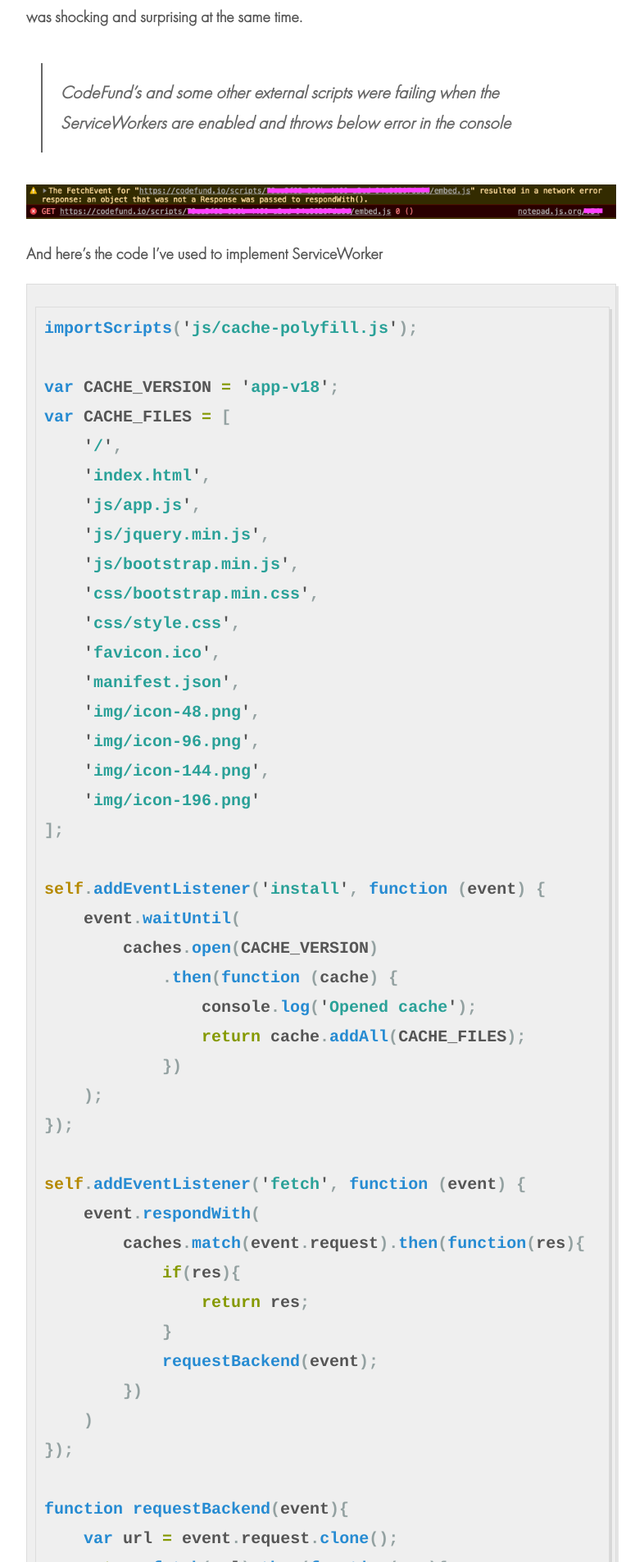
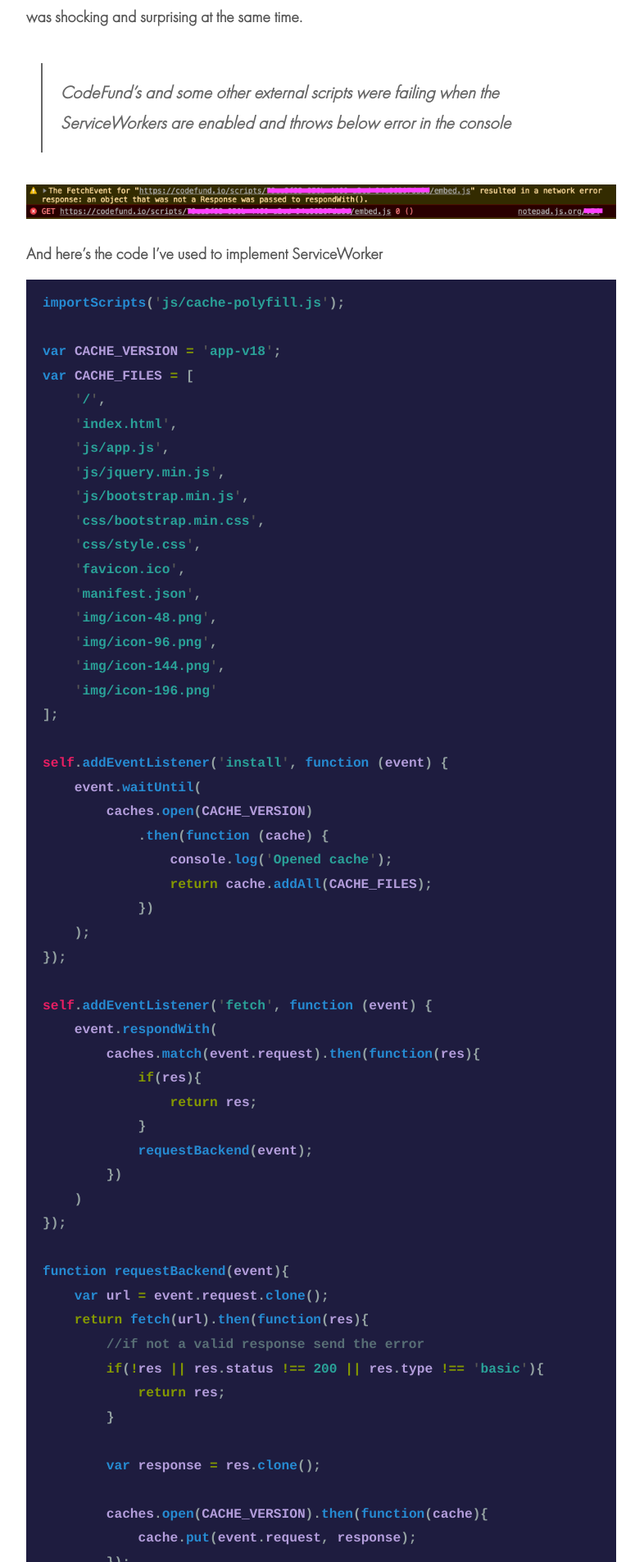
Before and after one commit to varunkumardev/amitmerchant1990.github.io, a Jekyll site: the page built from _posts/2018-9-3-Til-How-To-Fix-Embedded-Scripts-In-Progressive-Web-Apps.md, in a window 1280 px wide. Shown: the part 751-2656 px from the top of the page at 82% size, without its empty margins (248-1034 px from the left). Built offline with Jekyll 4.4.1, drawn with Linux system fonts in a browser that asks for light colours; a script that is not in the unit is left out; comment, search, counter and statistics services are not loaded.

Commit message:
Update _highlights.scss

```diff
--- a/_sass/_highlights.scss
+++ b/_sass/_highlights.scss
@@ -1,13 +1,9 @@
 
 .highlight {
-  background-color: #efefef;
+  background-color: #1e1c3f;
   padding: 7px 7px 7px 10px;
-  border: 1px solid #ddd;
-  -moz-box-shadow: 3px 3px rgba(0,0,0,0.1);
-  -webkit-box-shadow: 3px 3px rgba(0,0,0,0.1);
-  box-shadow: 3px 3px rgba(0,0,0,0.1);
-  margin: 20px 0 20px 0;
   overflow: scroll;
+  font-size: 90%;
 }
 
 code {
@@ -47,7 +43,7 @@
 .highlight .m { color: #2AA198 } /* Literal.Number */
 .highlight .s { color: #2AA198 } /* Literal.String */
 .highlight .na { color: #93A1A1 } /* Name.Attribute */
-.highlight .nb { color: #B58900 } /* Name.Builtin */
+.highlight .nb { color: #E91E63 } /* Name.Builtin */
 .highlight .nc { color: #268BD2 } /* Name.Class */
 .highlight .no { color: #CB4B16 } /* Name.Constant */
 .highlight .nd { color: #268BD2 } /* Name.Decorator */
@@ -56,7 +52,7 @@
 .highlight .nf { color: #268BD2 } /* Name.Function */
 .highlight .nl { color: #93A1A1 } /* Name.Label */
 .highlight .nn { color: #93A1A1 } /* Name.Namespace */
-.highlight .nx { color: #555 } /* Name.Other */
+.highlight .nx { color: #B39DDB } /* Name.Other */
 .highlight .py { color: #93A1A1 } /* Name.Property */
 .highlight .nt { color: #268BD2 } /* Name.Tag */
 .highlight .nv { color: #268BD2 } /* Name.Variable */
```
